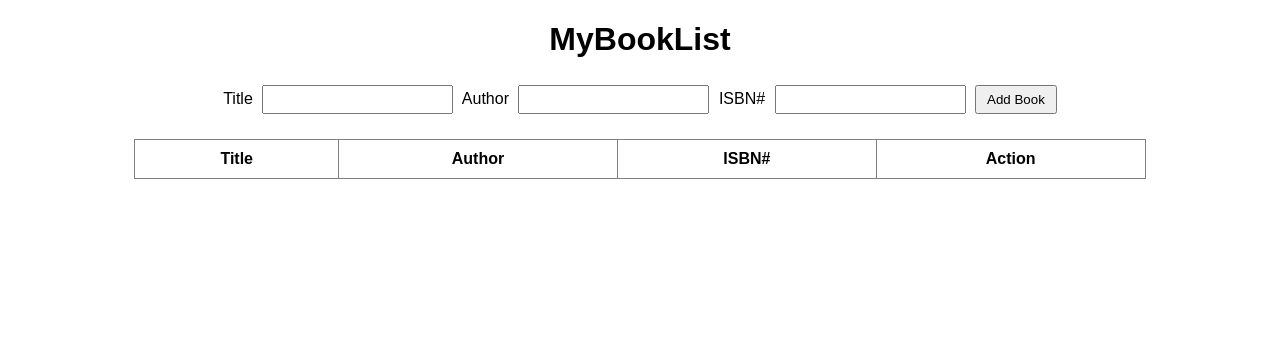
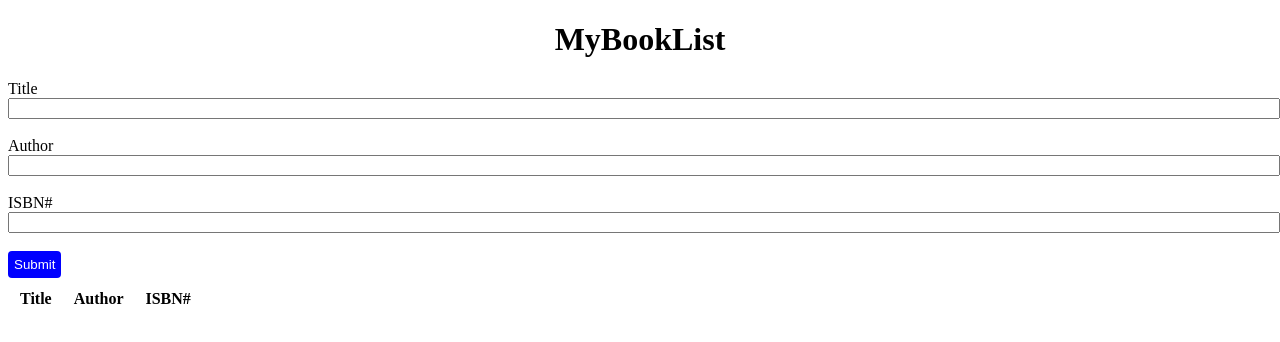
Before and after one commit to acciojob/book-list-Adityanpx, a website: page main.html in a window 1280 px wide. Drawn offline with Linux system fonts and the light colour scheme.

Commit message:
created a submission

```diff
--- a/main.html
+++ b/main.html
@@ -4,30 +4,38 @@
 	<link rel="stylesheet" href="styles.css">
 </head>
 <body>
-	<h1>MyBookList</h1>
+	<h1>My<span class="bl">Book</span>List</h1>
 	<div class="form-group">
+		<form>
 			<label>Title</label>
 			<input type="text" id="title"/>
+			<br>
 			<label>Author</label>
 			<input type="text" id="author"/>
+			<br>
+
 			<label>ISBN#</label>
 			<input type="text" id="isbn"/>
-		<button id="submit">Add Book</button>
+						<br>
+
+			<button id="submit"> Submit </button>
+		</form>
 	</div>
-
-	<table class="table" border="1">
+	<div class="table table-striped">
+		<table>
 		<thead>
 			<tr>
 				<th>Title</th>
 				<th>Author</th>
 				<th>ISBN#</th>
-				<th>Action</th>
+				<th></th>
 			</tr>
 		</thead>
 			<tbody id="book-list">
-			<!-- Books will appear here -->
+
 			</tbody>
 		</table>
+	</div>
 
 	<script type="text/javascript" src="./script.js"></script>
 </body>
--- a/script.js
+++ b/script.js
@@ -1,31 +1,37 @@
 //your JS code here. If required.
-document.getElementById("submit").addEventListener("click", function (){
-	const title= document.getElementById("title").value;
-	const author= document.getElementById("author").value;
-	const isbn = document.getElementById("isbn").value;
+let btn = document.getElementById("submit");
+let booklist = document.querySelector("#book-list");
 
-	if(!title || !author || !isbn){
-		alert("please fill all the details");
-		return;
-	}
+btn.addEventListener("click", (e) => {
+	e.preventDefault();
+    e.preventDefault(); // avoid page reload if in a form
 
-	const table = document.getElementById("book-list");
+    let t = document.getElementById("title").value.trim();
+    let a = document.getElementById("author").value.trim();
+    let i = document.getElementById("isbn").value.trim();
 
-	const row = document.createElement("tr");
-	row.innerHTML= `<td>${title}</td>
-	<td>${author}</td>
-	<td>${isbn}</td>
-	<td><button class="delete">X</button></td>`
+    if (t && a && i) {
+        const row = document.createElement("tr");
+        row.innerHTML = `
+            <td>${t}</td>
+            <td>${a}</td>
+            <td>${i}</td>
+            <td><button class="delete">X</button></td>
+        `;
+        booklist.appendChild(row);
 
-	table.appendChild(row)
-	document.getElementById("title").value = '';
-	document.getElementById("author").value = '';
+        // Clear the input fields
+        document.getElementById("title").value = "";
+        document.getElementById("author").value = "";
+        document.getElementById("isbn").value = "";
+    } else {
+        alert("Please fill all the fields");
+    }
+});
 
-	document.getElementById("isbn").value = '';
-})
-
-document.getElementById("book-list").addEventListener("click",function(event){
-	if(event.target.classList.contains("delete")){
-		event.target.closest("tr").remove();
-	}
-})
+// Delete row on clicking X
+booklist.addEventListener("click", (e) => {
+    if (e.target.classList.contains("delete")) {
+        e.target.closest("tr").remove();
+    }
+});
--- a/styles.css
+++ b/styles.css
@@ -1,32 +1,33 @@
 /*  your css code here. If applicable */
-
-body {
-	font-family: Arial, sans-serif;
-	text-align: center;
-	margin-top: 20px;
+h1 {
+	display:flex;
+	justify-content:center;
+}
+#title,
+#author,
+#isbn {
+	display:flex;
+	width:100%;
 }
 
-.form-group {
-	margin-bottom: 20px;
+#submit {
+	background-color: blue;
+	color:white;
+	border-radius:0.25rem;
+	border:none;
+	padding:6px;
 }
 
-input {
-	margin: 5px;
-	padding: 5px;
+.table {
+	width:100%;
+	border:collapse;
+}
+.table th, .table td {
+  padding: 10px;
 }
 
-button {
-	padding: 5px 10px;
-	cursor: pointer;
+.delete {
+	background-color:red;
+	color:white;
+	padding:0.2rem;
 }
-
-table {
-	width: 80%;
-	margin: 0 auto;
-	border-collapse: collapse;
-}
-
-th, td {
-	padding: 10px;
-	text-align: center;
-}
```
Lines whose indentation alone changed are shown as unchanged.
